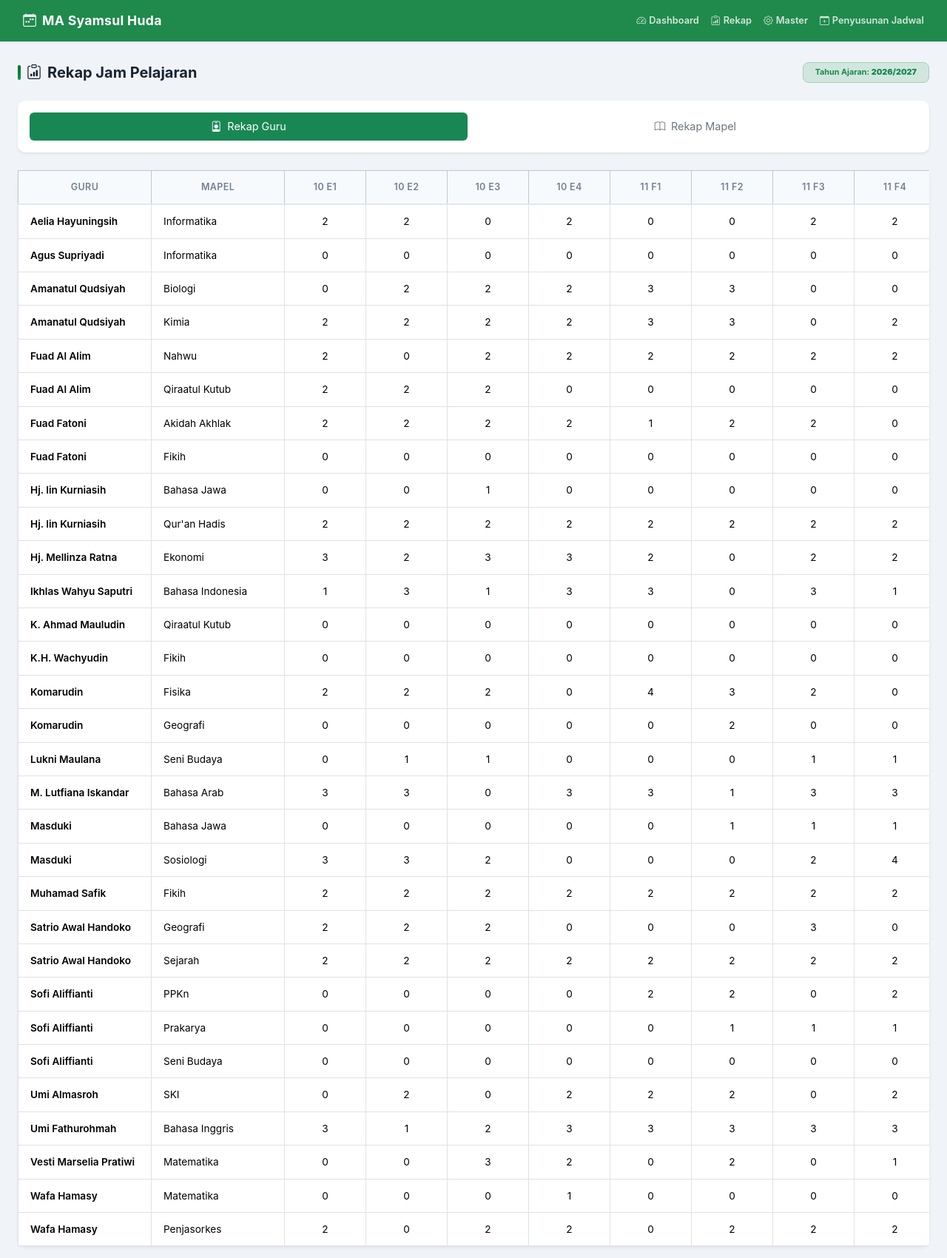
After one commit to agus2s/jadwal-grid, a PHP site: page /report.php in a window 1280 px wide. The commit adds this page. Shown: the whole page at 74% size. Run offline with PHP 8.4, Linux system fonts and the light colour scheme; data comes from the database, SQL or seed files in the repository; both versions use the stored data as it was after the commit.

Commit message:
Add report page and update UI/styles
Introduce report.php to provide Rekap Jam Pelajaran (teacher and subject reports aggregated per class and totals). Update header.php to remove fixed-top navbar, add a Rekap nav link and adjust labels. Modify app.css to remove Google font, switch to system font stack, reset body padding/margin, and simplify navbar color/shadow/margins for tighter layout. Make small spacing tweaks in index.php. database/jadwal.sqlite was also updated (data changes). These changes add reporting functionality and refine the UI/layout.

```diff
--- a/assets/css/app.css
+++ b/assets/css/app.css
@@ -1,6 +1,4 @@
 /* ── Base ─────────────────────────────────────────── */
-@import url('https://fonts.googleapis.com/css2?family=Inter:wght@400;500;600;700&display=swap');
-
 *,
 *::before,
 *::after {
@@ -9,10 +7,11 @@
 
 body {
     background: #f0f4f8;
-    font-family: 'Inter', sans-serif;
+    font-family: -apple-system, BlinkMacSystemFont, "Segoe UI", Roboto, Helvetica, Arial, sans-serif;
     font-size: 0.9rem;
     color: #1a2332;
-    padding-top: 72px;
+    padding-top: 0;
+    margin: 0;
 }
 
 @media (max-width: 991.98px) {
@@ -23,9 +22,10 @@ body {
 
 /* ── Navbar ──────────────────────────────────────── */
 .navbar {
-    background: linear-gradient(135deg, #006b2e 0%, #009a44 60%, #00c95a 100%) !important;
-    box-shadow: 0 2px 12px rgba(0, 154, 68, .35);
+    background: #1f8a4c !important;
+    box-shadow: 0 1px 0 rgba(0, 0, 0, .08);
     padding: 0.6rem 1.2rem;
+    margin-bottom: 0.75rem;
 }
 
 .navbar-brand {
--- a/index.php
+++ b/index.php
@@ -40,6 +40,7 @@ if ($tab === 'rombel' && $selected_class_id) {
     $stmt->execute([$year['id'] ?? 0, $selected_day]);
     $rows = $stmt->fetchAll();
 }
+
 ?>
 
 <h3 class="page-heading"><i class="bi bi-speedometer2"></i> Dashboard</h3>
@@ -82,7 +83,7 @@ if ($tab === 'rombel' && $selected_class_id) {
     <?php endforeach; ?>
 </div>
 
-<div class="mt-4 pt-3 border-top">
+<div class="mt-3 pt-2 border-top">
     <div class="d-flex align-items-center justify-content-between mb-4">
         <h3 class="page-heading mb-0"><i class="bi bi-calendar3"></i> Lihat Jadwal</h3>
         <span class="badge bg-success-subtle text-success border border-success-subtle px-3 py-2 rounded-3">
--- /dev/null
+++ b/report.php
@@ -0,0 +1,153 @@
+<?php
+require __DIR__ . '/config/database.php';
+$pdo = db();
+$title = 'Rekap Jam Pelajaran';
+require __DIR__ . '/templates/header.php';
+
+$year = $pdo->query('SELECT * FROM school_years WHERE active=1 LIMIT 1')->fetch();
+$classes = $pdo->query('SELECT * FROM classes ORDER BY name')->fetchAll();
+$classNames = array_column($classes, 'name');
+
+if (!$year) {
+    $year = ['name' => 'Belum ditentukan'];
+}
+
+$teacherReport = [];
+$stmt = $pdo->prepare("SELECT s.teacher_id, t.name teacher_name, s.subject_id, sub.name subject_name, c.name class_name, COUNT(*) AS jp_count FROM schedules s JOIN teachers t ON t.id = s.teacher_id JOIN subjects sub ON sub.id = s.subject_id JOIN classes c ON c.id = s.class_id WHERE s.school_year_id = ? GROUP BY s.teacher_id, s.subject_id, c.id ORDER BY t.name, sub.name, c.name");
+$stmt->execute([$year['id'] ?? 0]);
+foreach ($stmt->fetchAll() as $row) {
+    $key = $row['teacher_id'] . '|' . $row['subject_id'];
+    if (!isset($teacherReport[$key])) {
+        $teacherReport[$key] = [
+            'teacher' => $row['teacher_name'],
+            'subject' => $row['subject_name'],
+            'per_class' => array_fill_keys($classNames, 0),
+            'total' => 0,
+        ];
+    }
+
+    $teacherReport[$key]['per_class'][$row['class_name']] = (int) $row['jp_count'];
+    $teacherReport[$key]['total'] += (int) $row['jp_count'];
+}
+
+$subjectReport = [];
+$stmt = $pdo->prepare("SELECT s.subject_id, sub.name subject_name, c.name class_name, COUNT(*) AS jp_count FROM schedules s JOIN subjects sub ON sub.id = s.subject_id JOIN classes c ON c.id = s.class_id WHERE s.school_year_id = ? GROUP BY s.subject_id, c.id ORDER BY sub.name, c.name");
+$stmt->execute([$year['id'] ?? 0]);
+foreach ($stmt->fetchAll() as $row) {
+    $key = $row['subject_id'];
+    if (!isset($subjectReport[$key])) {
+        $subjectReport[$key] = [
+            'subject' => $row['subject_name'],
+            'per_class' => array_fill_keys($classNames, 0),
+            'total' => 0,
+        ];
+    }
+
+    $subjectReport[$key]['per_class'][$row['class_name']] = (int) $row['jp_count'];
+    $subjectReport[$key]['total'] += (int) $row['jp_count'];
+}
+?>
+
+<div class="container-fluid py-3">
+    <div class="d-flex align-items-center justify-content-between mb-4">
+        <h3 class="page-heading mb-0"><i class="bi bi-clipboard-data"></i> Rekap Jam Pelajaran</h3>
+        <span class="badge bg-success-subtle text-success border border-success-subtle px-3 py-2 rounded-3">
+            Tahun Ajaran: <strong><?= e($year['name']) ?></strong>
+        </span>
+    </div>
+
+    <div class="card mb-4 shadow-sm">
+        <div class="card-body">
+            <ul class="nav nav-pills nav-fill gap-2">
+                <li class="nav-item">
+                    <a class="nav-link active bg-success text-white" href="report.php?type=teacher">
+                        <i class="bi bi-person-badge me-2"></i>Rekap Guru
+                    </a>
+                </li>
+                <li class="nav-item">
+                    <a class="nav-link text-secondary" href="report.php?type=subject">
+                        <i class="bi bi-book me-2"></i>Rekap Mapel
+                    </a>
+                </li>
+            </ul>
+        </div>
+    </div>
+
+    <?php $type = $_GET['type'] ?? 'teacher'; ?>
+
+    <?php if ($type === 'subject'): ?>
+        <div class="card shadow-sm">
+            <div class="card-body p-0">
+                <div class="table-responsive">
+                    <table class="table table-bordered align-middle text-center mb-0">
+                        <thead class="table-light">
+                            <tr>
+                                <th style="min-width: 180px;">Mapel</th>
+                                <?php foreach ($classNames as $className): ?>
+                                    <th style="min-width: 110px;"><?= e($className) ?></th>
+                                <?php endforeach; ?>
+                                <th style="min-width: 100px;">Jumlah</th>
+                            </tr>
+                        </thead>
+                        <tbody>
+                            <?php if ($subjectReport): ?>
+                                <?php foreach ($subjectReport as $row): ?>
+                                    <tr>
+                                        <td class="fw-semibold text-start"><?= e($row['subject']) ?></td>
+                                        <?php foreach ($classNames as $className): ?>
+                                            <td><?= (int) ($row['per_class'][$className] ?? 0) ?></td>
+                                        <?php endforeach; ?>
+                                        <td class="fw-bold text-success"><?= (int) $row['total'] ?></td>
+                                    </tr>
+                                <?php endforeach; ?>
+                            <?php else: ?>
+                                <tr>
+                                    <td colspan="<?= count($classNames) + 2 ?>" class="text-center text-muted py-4">Belum ada data jadwal untuk direkap.</td>
+                                </tr>
+                            <?php endif; ?>
+                        </tbody>
+                    </table>
+                </div>
+            </div>
+        </div>
+    <?php else: ?>
+        <div class="card shadow-sm">
+            <div class="card-body p-0">
+                <div class="table-responsive">
+                    <table class="table table-bordered align-middle text-center mb-0">
+                        <thead class="table-light">
+                            <tr>
+                                <th style="min-width: 180px;">Guru</th>
+                                <th style="min-width: 180px;">Mapel</th>
+                                <?php foreach ($classNames as $className): ?>
+                                    <th style="min-width: 110px;"><?= e($className) ?></th>
+                                <?php endforeach; ?>
+                                <th style="min-width: 100px;">Jumlah</th>
+                            </tr>
+                        </thead>
+                        <tbody>
+                            <?php if ($teacherReport): ?>
+                                <?php foreach ($teacherReport as $row): ?>
+                                    <tr>
+                                        <td class="fw-semibold text-start"><?= e($row['teacher']) ?></td>
+                                        <td class="text-start"><?= e($row['subject']) ?></td>
+                                        <?php foreach ($classNames as $className): ?>
+                                            <td><?= (int) ($row['per_class'][$className] ?? 0) ?></td>
+                                        <?php endforeach; ?>
+                                        <td class="fw-bold text-success"><?= (int) $row['total'] ?></td>
+                                    </tr>
+                                <?php endforeach; ?>
+                            <?php else: ?>
+                                <tr>
+                                    <td colspan="<?= count($classNames) + 3 ?>" class="text-center text-muted py-4">Belum ada data jadwal untuk direkap.</td>
+                                </tr>
+                            <?php endif; ?>
+                        </tbody>
+                    </table>
+                </div>
+            </div>
+        </div>
+    <?php endif; ?>
+</div>
+
+<?php require __DIR__ . '/templates/footer.php'; ?>
--- a/templates/header.php
+++ b/templates/header.php
@@ -10,7 +10,7 @@
         <link rel=stylesheet href="assets/css/app.css">
     </head>
     <body>
-        <nav class="navbar navbar-dark bg-success fixed-top">
+        <nav class="navbar navbar-dark bg-success">
             <div class=container-fluid>
                 <div class="d-flex align-items-center gap-2">
                     <a class="navbar-brand fw-bold" href=index.php>
@@ -19,15 +19,18 @@
                 </div>
                 <div class="d-flex align-items-center gap-3">
                     <a class="nav-link text-white fw-semibold" href=index.php>
-                        <i class="bi bi-speedometer2 me-1"></i>Dashboard (Lihat Jadwal)
+                        <i class="bi bi-speedometer2 me-1"></i>Dashboard
+                    </a>
+                    <a class="nav-link text-white fw-semibold" href=report.php>
+                        <i class="bi bi-clipboard-data me-1"></i>Rekap
                     </a>
                     <a class="nav-link text-white fw-semibold" href="master.php?type=teachers">
                         <i class="bi bi-gear me-1"></i>Master
                     </a>
                     <a class="nav-link text-white fw-semibold" href=schedule.php>
-                        <i class="bi bi-calendar-plus me-1"></i>Edit Jadwal
+                        <i class="bi bi-calendar-plus me-1"></i>Penyusunan Jadwal
                     </a>
                 </div>
             </div>
         </nav>
-        <div class=container-fluid py-3>
+        <div class=container-fluid py-2>
```
Also changed, not shown: database/jadwal.sqlite.
